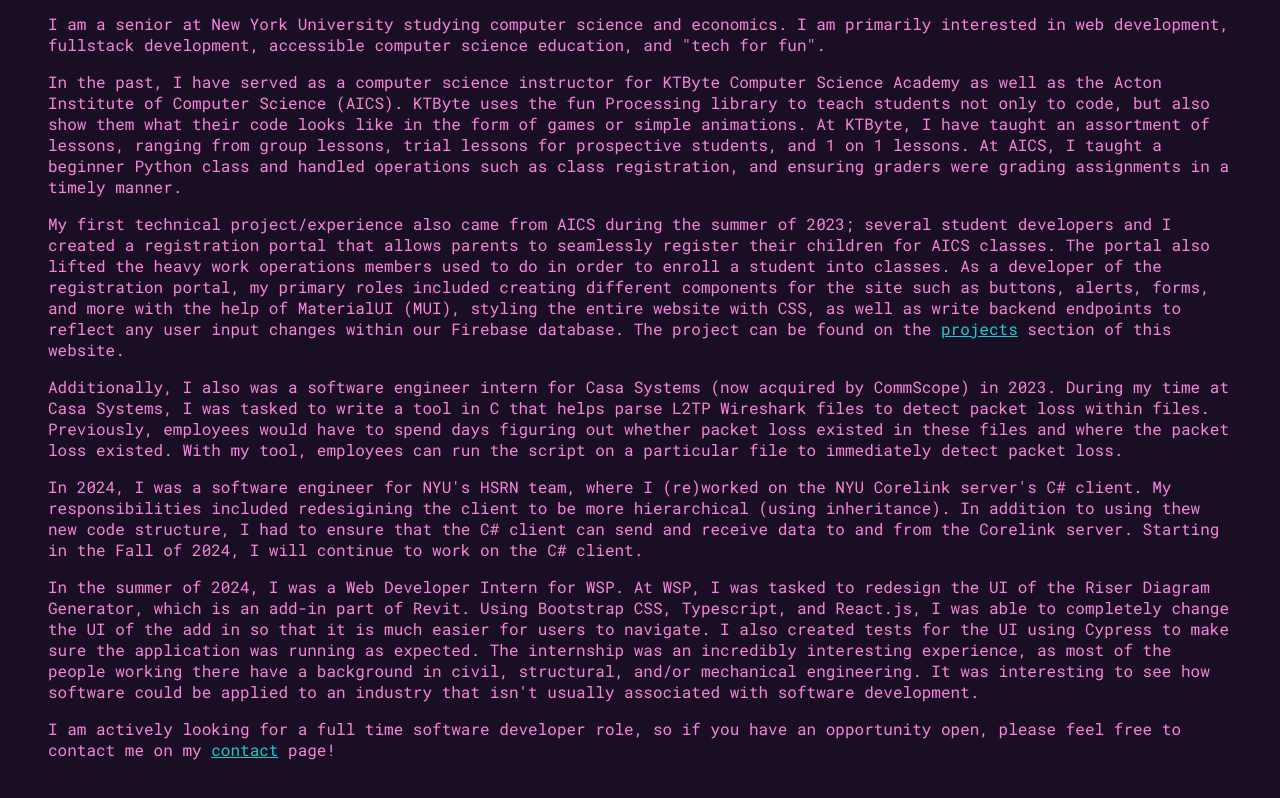
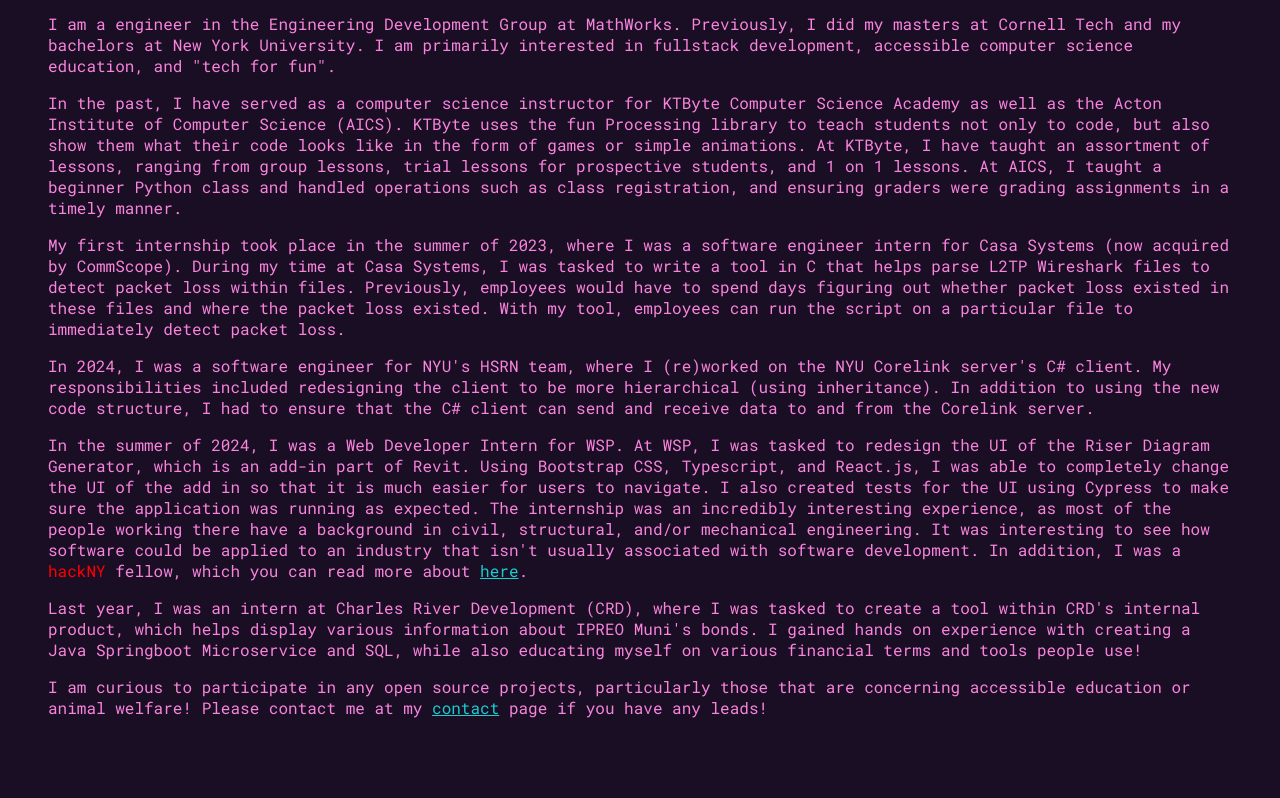
Before and after one commit to gzhu725/Personal-Portfolio, a website: page aboutme/formal.html in a window 1280 px wide. Shown: the part 490-1288 px from the top of the page. Drawn offline with Linux system fonts and the light colour scheme.

Commit message:
edit formal

```diff
--- a/aboutme/formal.html
+++ b/aboutme/formal.html
@@ -1,4 +1,4 @@
-<!DOCTYPE html>
+<!doctype html>
 <html lang="en">
   <head>
     <meta charset="UTF-8" />
@@ -31,9 +31,10 @@
         <img style="height: 200px" src="/images/headshot.jpeg" />
       </div>
       <p>
-        I am a senior at New York University studying computer science and
-        economics. I am primarily interested in web development, fullstack
-        development, accessible computer science education, and "tech for fun".
+        I am a engineer in the Engineering Development Group at MathWorks.
+        Previously, I did my masters at Cornell Tech and my bachelors at New
+        York University. I am primarily interested in fullstack development,
+        accessible computer science education, and "tech for fun".
       </p>
       <p>
         In the past, I have served as a computer science instructor for KTByte
@@ -47,35 +48,22 @@
         ensuring graders were grading assignments in a timely manner.
       </p>
       <p>
-        My first technical project/experience also came from AICS during the
-        summer of 2023; several student developers and I created a registration
-        portal that allows parents to seamlessly register their children for
-        AICS classes. The portal also lifted the heavy work operations members
-        used to do in order to enroll a student into classes. As a developer of
-        the registration portal, my primary roles included creating different
-        components for the site such as buttons, alerts, forms, and more with
-        the help of MaterialUI (MUI), styling the entire website with CSS, as
-        well as write backend endpoints to reflect any user input changes within
-        our Firebase database. The project can be found on the
-        <a href="/projects/">projects</a> section of this website.
-      </p>
-      <p>
-        Additionally, I also was a software engineer intern for Casa Systems
-        (now acquired by CommScope) in 2023. During my time at Casa Systems, I
-        was tasked to write a tool in C that helps parse L2TP Wireshark files to
-        detect packet loss within files. Previously, employees would have to
-        spend days figuring out whether packet loss existed in these files and
-        where the packet loss existed. With my tool, employees can run the
-        script on a particular file to immediately detect packet loss.
+        My first internship took place in the summer of 2023, where I was a
+        software engineer intern for Casa Systems (now acquired by CommScope).
+        During my time at Casa Systems, I was tasked to write a tool in C that
+        helps parse L2TP Wireshark files to detect packet loss within files.
+        Previously, employees would have to spend days figuring out whether
+        packet loss existed in these files and where the packet loss existed.
+        With my tool, employees can run the script on a particular file to
+        immediately detect packet loss.
       </p>
       <p>
         In 2024, I was a software engineer for NYU's HSRN team, where I
         (re)worked on the NYU Corelink server's C# client. My responsibilities
-        included redesigining the client to be more hierarchical (using
-        inheritance). In addition to using thew new code structure, I had to
+        included redesigning the client to be more hierarchical (using
+        inheritance). In addition to using the new code structure, I had to
         ensure that the C# client can send and receive data to and from the
-        Corelink server. Starting in the Fall of 2024, I will continue to work
-        on the C# client.
+        Corelink server.
       </p>
       <p>
         In the summer of 2024, I was a Web Developer Intern for WSP. At WSP, I
@@ -88,12 +76,22 @@
         people working there have a background in civil, structural, and/or
         mechanical engineering. It was interesting to see how software could be
         applied to an industry that isn't usually associated with software
-        development.
+        development. In addition, I was a
+        <span style="color: red">hackNY</span> fellow, which you can read more
+        about <a href="../hackNY/index.html">here</a>.
       </p>
       <p>
-        I am actively looking for a full time software developer role, so if you
-        have an opportunity open, please feel free to contact me on my
-        <a href="/contactme/">contact</a> page!
+        Last year, I was an intern at Charles River Development (CRD), where I
+        was tasked to create a tool within CRD's internal product, which helps
+        display various information about IPREO Muni's bonds. I gained hands on
+        experience with creating a Java Springboot Microservice and SQL, while
+        also educating myself on various financial terms and tools people use!
+      </p>
+      <p>
+        I am curious to participate in any open source projects, particularly
+        those that are concerning accessible education or animal welfare! Please
+        contact me at my
+        <a href="/contactme/">contact</a> page if you have any leads!
       </p>
     </div>
   </body>
```
